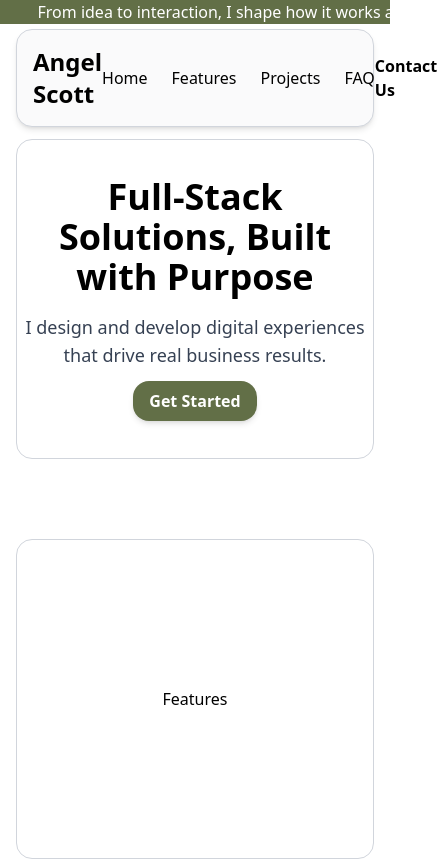
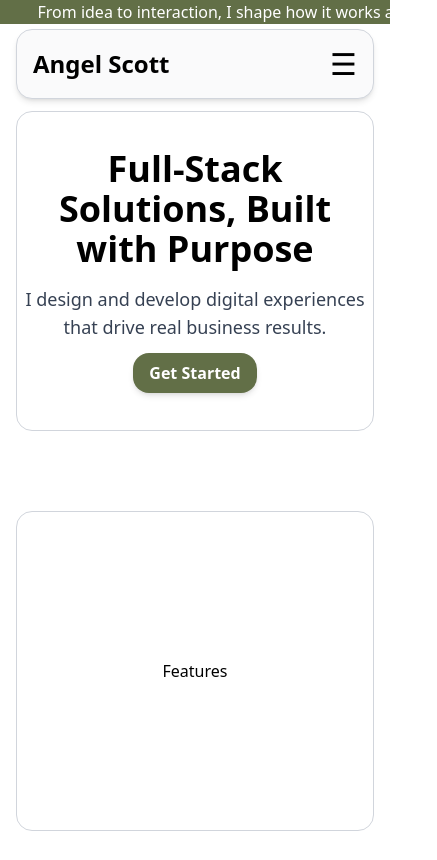
Before and after one commit to scottii333/portfolio-react, a React (Vite) app in the folder frontend/: page / in a window 390 px wide. Shown: the top 860 px of the page, 437 px wide, since content can reach past the window. Built offline with nearby package versions, Linux system fonts and the light colour scheme.

Commit message:
feat: amke the navbar responsive

```diff
--- a/frontend/src/components/MainNav.jsx
+++ b/frontend/src/components/MainNav.jsx
@@ -1,18 +1,29 @@
-import React from "react";
+import React, { useState } from "react";
 import { Link } from "react-router-dom";
 
 export const MainNav = () => {
+  const [menuOpen, setMenuOpen] = useState(false); // Mobile menu toggle
+
   return (
-    <nav className="border border-gray-300 flex justify-between items-center bg-[#FAFAFB] p-4 rounded-2xl shadow-md sticky top-3 z-50 mb-3">
+    <nav className="bg-[#FAFAFB] border border-gray-300 p-4 rounded-2xl shadow-md sticky top-3 z-50 mb-3">
+      {/* Top nav bar */}
+      <div className="flex justify-between items-center">
         {/* Left: Logo */}
-      <div>
-        <Link to="/" className="text-black text-2xl font-bold">
+        <Link to="/" className="text-2xl font-bold text-black">
           Angel Scott
         </Link>
-      </div>
 
-      {/* Center: Navigation Links */}
-      <ul className="flex gap-6 text-black font-medium">
+        {/* Right: Hamburger/X icon (mobile only) */}
+        <button
+          onClick={() => setMenuOpen(!menuOpen)}
+          className="md:hidden text-3xl text-black focus:outline-none cursor-pointer"
+          aria-label="Toggle menu"
+        >
+          {menuOpen ? "✕" : "☰"}
+        </button>
+
+        {/* Center: Navigation links (desktop only) */}
+        <ul className="hidden md:flex gap-6 font-medium text-black">
           <li>
             <Link to="/">Home</Link>
           </li>
@@ -22,18 +33,45 @@ export const MainNav = () => {
           <li>
             <Link to="/">Projects</Link>
           </li>
-
           <li>
             <Link to="/">FAQ</Link>
           </li>
         </ul>
 
-      {/* Right: Contact Us */}
-      <div>
-        <Link to="/" className="text-black font-semibold">
+        {/* Contact button (desktop only) */}
+        <div className="hidden md:block">
+          <Link to="/" className="font-semibold text-black">
             Contact Us
           </Link>
         </div>
+      </div>
+
+      {/* Mobile Menu - overlay dropdown */}
+      {menuOpen && (
+        <div className="absolute left-0 top-[72px] w-full bg-[#FAFAFB] border border-green-700 rounded-b-2xl shadow-md md:hidden z-40">
+          <div className="flex flex-col justify-center items-center p-4 gap-3 font-medium text-black">
+            <Link to="/" onClick={() => setMenuOpen(false)}>
+              Home
+            </Link>
+            <Link to="/" onClick={() => setMenuOpen(false)}>
+              Features
+            </Link>
+            <Link to="/" onClick={() => setMenuOpen(false)}>
+              Projects
+            </Link>
+            <Link to="/" onClick={() => setMenuOpen(false)}>
+              FAQ
+            </Link>
+            <Link
+              to="/"
+              onClick={() => setMenuOpen(false)}
+              className="font-semibold pt-2"
+            >
+              Contact Us
+            </Link>
+          </div>
+        </div>
+      )}
     </nav>
   );
 };
```
Lines whose indentation alone changed are shown as unchanged.
